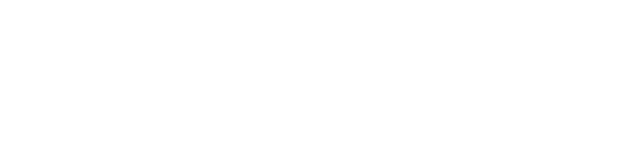
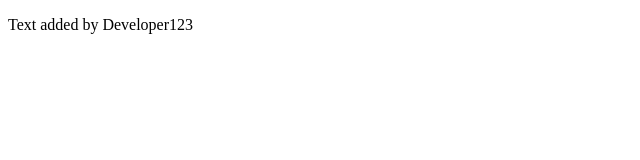
Before and after one commit to AlexTest19/merging, a plain HTML site: page index.html in a window 1280 px wide. Shown: the whole page, without its empty margins (0-640 px from the left). Drawn offline with Linux system fonts and the light colour scheme.

Commit message:
added p in body tag

```diff
--- a/index.html
+++ b/index.html
@@ -5,5 +5,7 @@
 		<meta name="viewport" content="width=device-width, initial-scale=1.0" />
 		<title>Merge</title>
 	</head>
-	<body></body>
+	<body>
+		<p>Text added by Developer123</p>
+	</body>
 </html>
```
